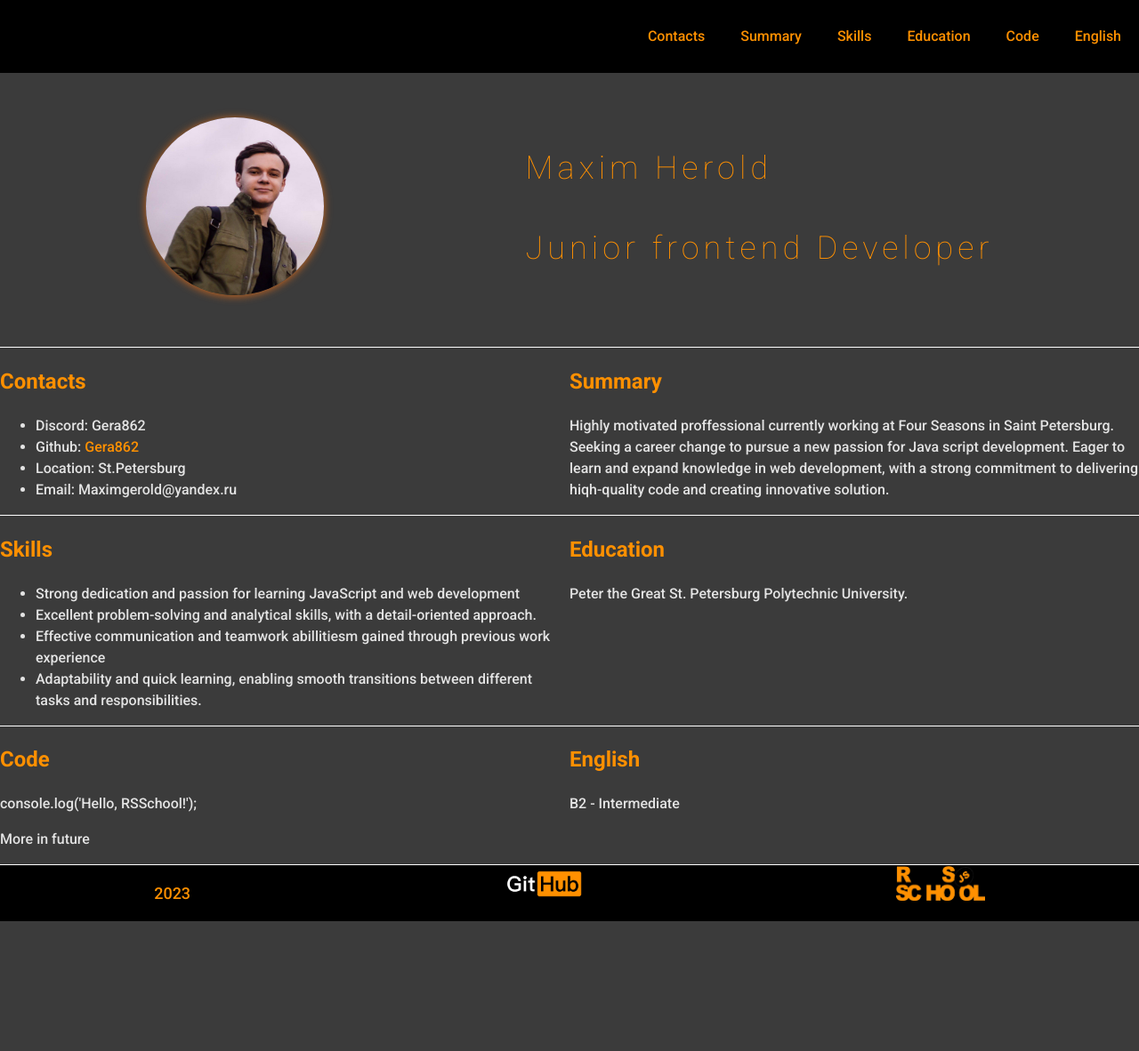
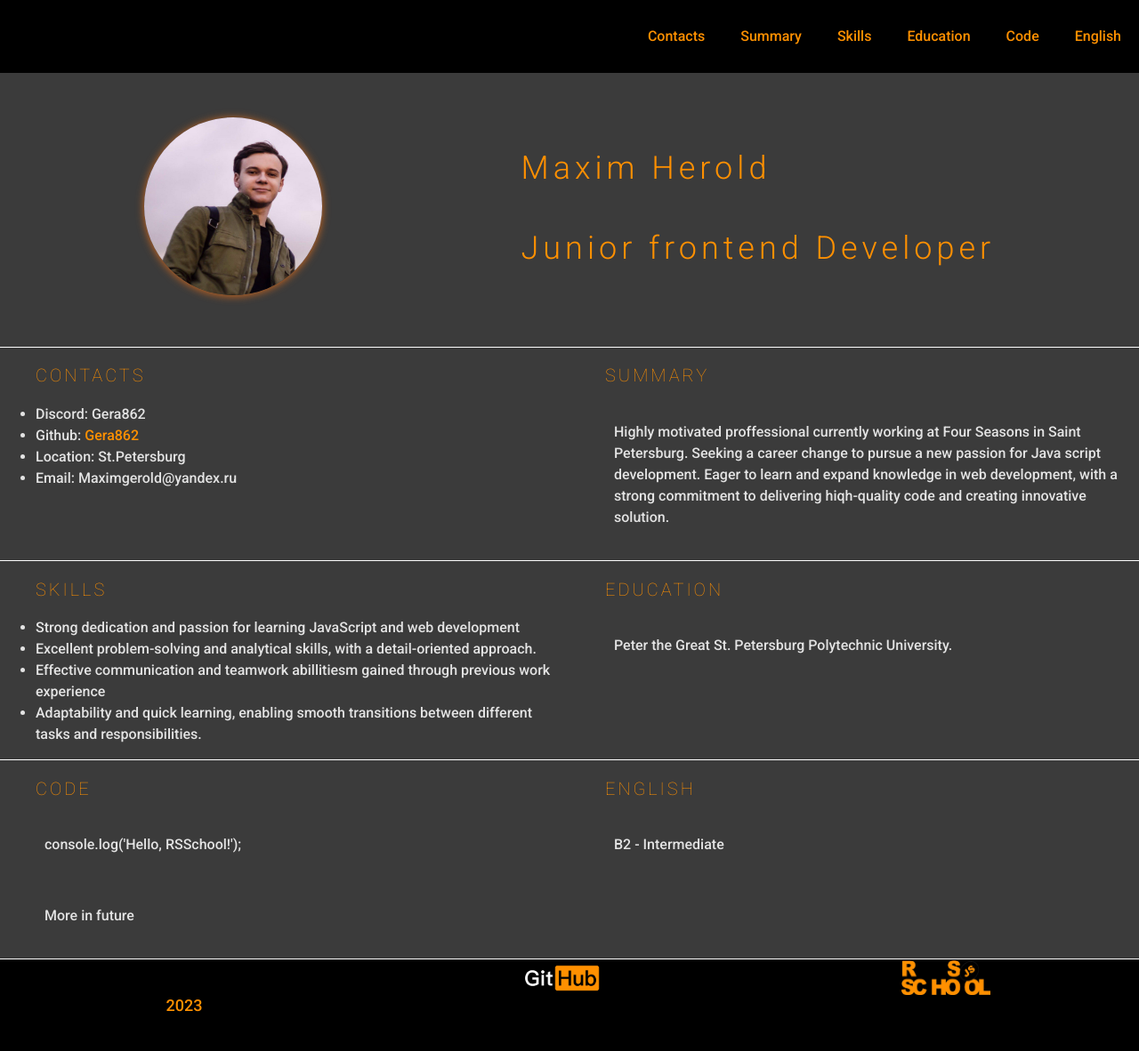
Before and after one commit to Gera862/rsschool-cv, a plain HTML site: page index.html in a window 1280 px wide. Shown: the whole page at 89% size. Before the commit the page ends 1036 px from the top, so only its background shows below. Drawn offline with Linux system fonts and the light colour scheme.

Commit message:
feat:done

```diff
--- a/index.html
+++ b/index.html
@@ -29,8 +29,8 @@
             <section class="section" id="profile">
                 <img src="/assets/img/photo_2023-07-09_19-26-54.jpg" alt="Maxim Herold" class="photome">
                 <div class="section_profile">
-                    <h1 class="section_title">Maxim Herold</h1>
-                    <h3 class="section_title">Junior frontend Developer</h3>
+                    <h1 class="section_titlename">Maxim Herold</h1>
+                    <h3 class="section_titlename">Junior frontend Developer</h3>
                 </div>
             </section>
 
@@ -45,7 +45,7 @@
             </section>
             <section class="section" id="summary">
                 <h2 class="section_title">Summary</h2>
-                <p>Highly motivated proffessional currently working at Four Seasons in Saint Petersburg. Seeking a career change to pursue a new passion for Java script development. Eager to learn and expand knowledge in web development, with a strong commitment to delivering hiqh-quality code and creating innovative solution.</p>
+                <p class="px">Highly motivated proffessional currently working at Four Seasons in Saint Petersburg. Seeking a career change to pursue a new passion for Java script development. Eager to learn and expand knowledge in web development, with a strong commitment to delivering hiqh-quality code and creating innovative solution.</p>
             </section>
             <section class="section" id="skills">
                 <h2 class="section_title">Skills</h2>
@@ -58,16 +58,16 @@
             </section>
             <section class="section" id="education">
                 <h2 class="section_title">Education</h2>
-                <p>Peter the Great St. Petersburg Polytechnic University.</p>
+                <p class="px">Peter the Great St. Petersburg Polytechnic University.</p>
             </section>
             <section class="section" id="code">
                 <h2 class="section_title">Code</h2>
-                <p>console.log('Hello, RSSchool!');</p>
-                <p>More in future</p>
+                <p class="px">console.log('Hello, RSSchool!');</p>
+                <p class="px">More in future</p>
             </section>
             <section class="section" id="english">
                 <h2 class="section_title">English</h2>
-                <p>B2 - Intermediate</p>
+                <p class="px">B2 - Intermediate</p>
             </section>
         </div>
     </main>
--- a/style.css
+++ b/style.css
@@ -59,15 +59,6 @@ a:hover {
 .section {
     width: 50%;
     border-bottom: 1px solid white;
-
-  }
-
-.section-title {
-    font-size: 20px;
-    font-weight: 400;
-    text-transform: uppercase;
-    letter-spacing: 5px;
-    color: #829985;
   }
 
 .photome {
@@ -103,8 +94,11 @@ footer {
 
 .section_title {
     color:#ff9000;
-
-
+    font-size: 20px;
+    font-weight: 200;
+    text-transform: uppercase;
+    letter-spacing: 3px;
+    padding-left: 40px;
 }
 
 #profile {
@@ -116,7 +110,7 @@ footer {
 
 }
 
-.list, p {
+.list {
     color: #E3E3E3;
     letter-spacing: 1;
 }
@@ -125,7 +119,7 @@ footer {
 
 h1, h3 {
     position: relative;
-    font-weight: 100;
+    font-weight: 350;
     font-size: 36px;
     letter-spacing: 5px;
 }
@@ -134,3 +128,26 @@ h1, h3 {
     color:#ff9000;
     text-decoration: none;
 }
+
+.section_titlename {
+    color:#ff9000;
+    font-weight: 370;
+}
+
+.section_titles {
+    color:#ff9000;
+    font-size: 20px;
+    font-weight: 200;
+    text-transform: uppercase;
+    letter-spacing: 5px;
+}
+
+.px {
+    margin-left: 30px;
+}
+
+p {
+    color: #E3E3E3;
+    letter-spacing: 1;
+    padding: 20px;
+}
```
